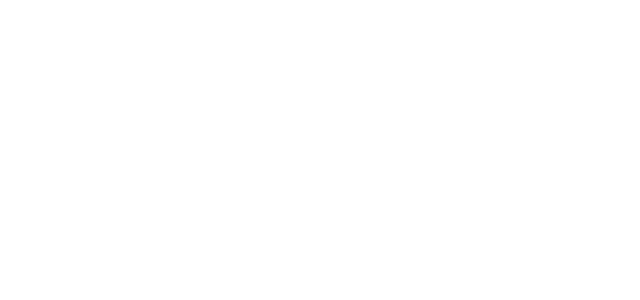
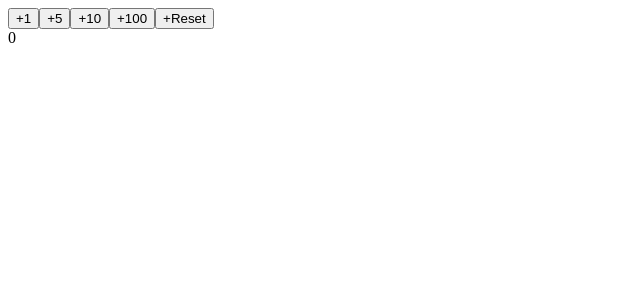
Before and after one commit to pkkalive/StarGameReact, a React (Create React App) app: page / in a window 1280 px wide. Shown: the top 300 px of the page, without its empty margins (0-640 px from the left). Built offline with nearby package versions, Linux system fonts and the light colour scheme.

Commit message:
playing with components creation

```diff
--- a/src/App.js
+++ b/src/App.js
@@ -1,9 +1,27 @@
 import React, { Component } from 'react';
+import Button from './Button';
+import Result from './Result';
 
 class App extends Component {
+  state = { counter: 0 };
+  incrementCounter = (incrementValue) => {
+    this.setState((prevState) => ({
+        counter: prevState.counter + incrementValue
+    }));
+  }
+  resetCounter = () => {
+    this.setState({counter: 0})
+  }
+
   render() {
     return (
       <div className="App">
+        <Button incrementValue={1} onClickFuction={this.incrementCounter}/>
+        <Button incrementValue={5} onClickFuction={this.incrementCounter}/>
+        <Button incrementValue={10} onClickFuction={this.incrementCounter}/>
+        <Button incrementValue={100} onClickFuction={this.incrementCounter}/>
+        <Button incrementValue={"Reset"} onClickFuction={this.resetCounter}/>
+        <Result counter={this.state.counter}/>
       </div>
     );
   }
--- /dev/null
+++ b/src/Button.js
@@ -0,0 +1,14 @@
+import React, {Component} from 'react';
+
+export default class Button extends Component {
+  handleClick = () =>{
+    this.props.onClickFuction(this.props.incrementValue)
+  };
+  render() {
+    return (
+      <button onClick={this.handleClick} >
+        +{this.props.incrementValue}
+      </button>
+    );
+  }
+}
--- /dev/null
+++ b/src/Result.js
@@ -0,0 +1,9 @@
+import React from 'react';
+
+const Result = (props) => {
+  return (
+    <div className="Result">{props.counter}</div>
+  );
+};
+
+export default Result;
```
Also changed, not shown: src/index.js (line endings or trailing spaces).
